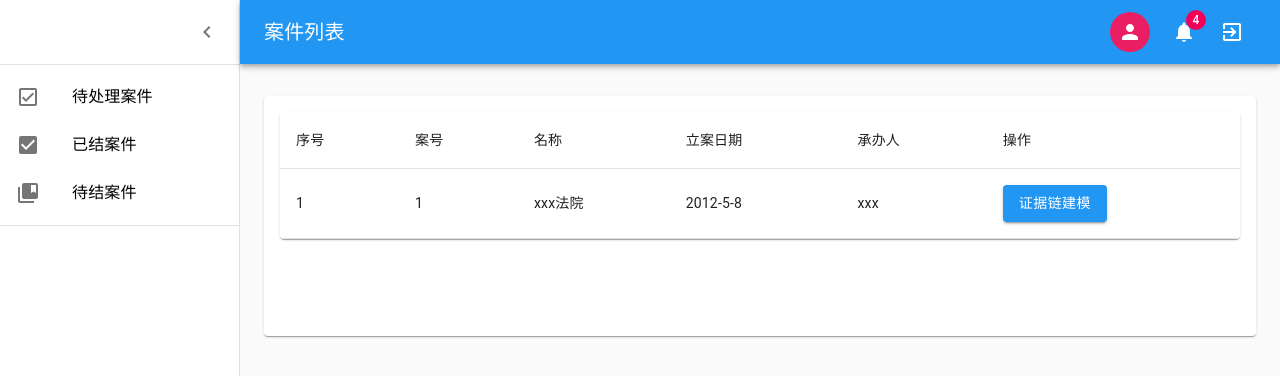
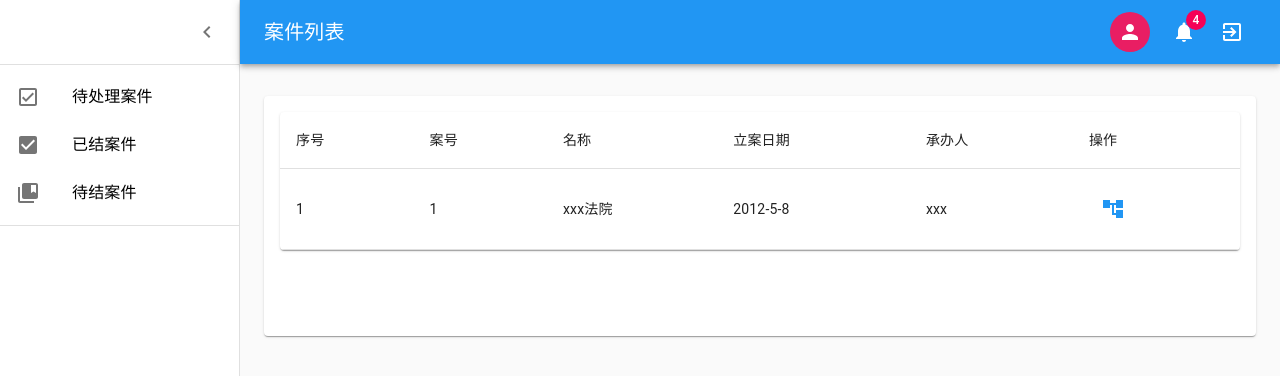
Before and after one commit to sinx-wang/evidenceVisualization, a React (Create React App) app in the folder visual-project/: page /cases/waitToDeal in a window 1280 px wide. Shown: the top 376 px of the page. Built offline with nearby package versions, Linux system fonts and the light colour scheme.

Commit message:
cases修正

```diff
--- a/visual-project/src/views/CasesPages/WaitToDealCasesView.jsx
+++ b/visual-project/src/views/CasesPages/WaitToDealCasesView.jsx
@@ -4,28 +4,29 @@
 import clsx from "clsx";
 import { makeStyles } from "@material-ui/core/styles";
 import CssBaseline from "@material-ui/core/CssBaseline";
-
+import Tooltip from "@material-ui/core/Tooltip";
+import IconButton from "@material-ui/core/IconButton";
 import Table from "@material-ui/core/Table";
 import TableBody from "@material-ui/core/TableBody";
 import TableCell from "@material-ui/core/TableCell";
 import TableContainer from "@material-ui/core/TableContainer";
 import TableHead from "@material-ui/core/TableHead";
 import TableRow from "@material-ui/core/TableRow";
-import Button from "@material-ui/core/Button";
+import AccountTree from "@material-ui/icons/AccountTree";
 
-const useStyles = makeStyles(theme => ({
+const useStyles = makeStyles((theme) => ({
   root: {
-    display: "flex"
+    display: "flex",
   },
   paper: {
     padding: theme.spacing(2),
     display: "flex",
     overflow: "auto",
-    flexDirection: "column"
+    flexDirection: "column",
   },
   fixedHeight: {
-    height: 240
-  }
+    height: 240,
+  },
 }));
 
 export default function WaitToDealCasesView() {
@@ -33,12 +34,12 @@
 
   // eslint-disable-next-line no-unused-vars
   const [values, setValues] = React.useState({
-    cases: [{ id: 1, caseName: "xxx法院", judgeName: "xxx", time: "2012-5-8" }]
+    cases: [{ id: 1, caseName: "xxx法院", judgeName: "xxx", time: "2012-5-8" }],
   });
   const fixedHeightPaper = clsx(classes.paper, classes.fixedHeight);
 
   //点击案件待处理表格
-  const handleTableClick = index => () => {
+  const handleTableClick = (index) => () => {
     alert(index);
   };
 
@@ -72,13 +73,21 @@
                       <TableCell>{row.time}</TableCell>
                       <TableCell>{row.judgeName}</TableCell>
                       <TableCell>
-                        <Button
-                          variant="contained"
-                          color="primary"
-                          onClick={handleTableClick(index)}
-                        >
-                          证据链建模
-                        </Button>
+                        {/*<Button*/}
+                        {/*  variant="contained"*/}
+                        {/*  color="primary"*/}
+                        {/*  onClick={handleTableClick(index)}*/}
+                        {/*>*/}
+                        {/*  证据链建模*/}
+                        {/*</Button>*/}
+                        <Tooltip title="证据链建模">
+                          <IconButton
+                            color="primary"
+                            onClick={handleTableClick(index)}
+                          >
+                            <AccountTree />
+                          </IconButton>
+                        </Tooltip>
                       </TableCell>
                     </TableRow>
                   ))}
```
Also changed, not shown: 1 other file (tests, documents, lock files or other folders).
